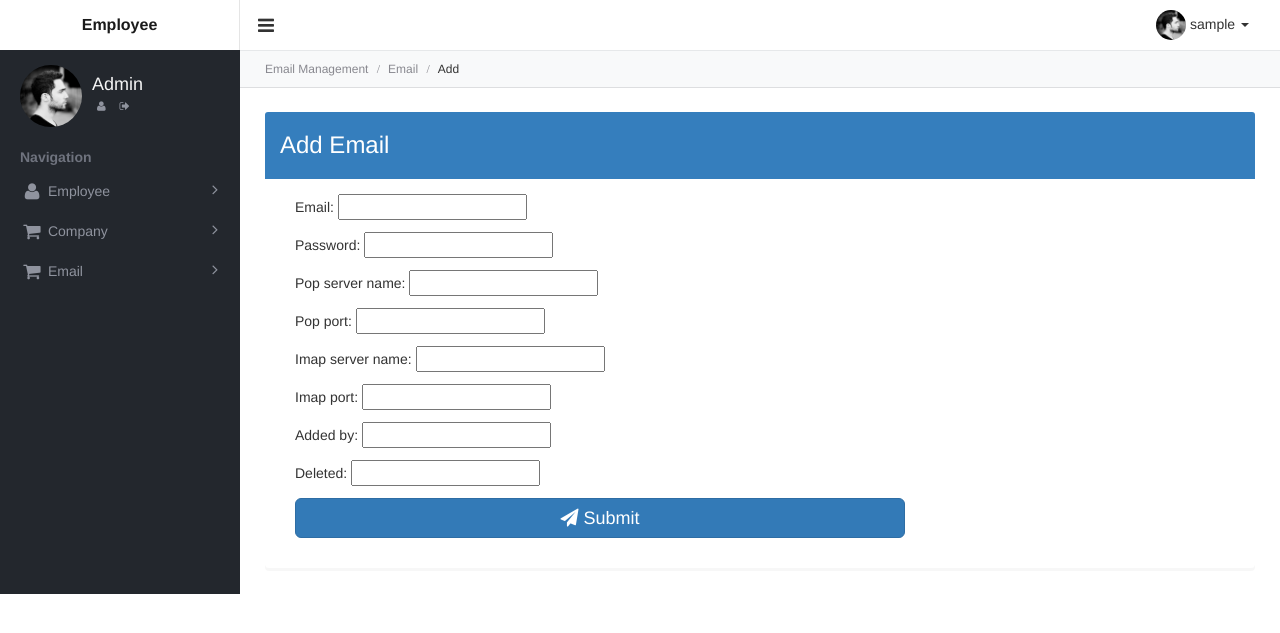
After one commit to Sonatrix/EmployeeManagement, a Django app: page /email/add in a window 1280 px wide. The commit adds this page. Shown: the top 633 px of the page. Run offline with Django 3.2, Linux system fonts and the light colour scheme; the visitor is signed in with stand-in values (Sample User, id 1); parts of the project's set-up code (start-up, migrations or seed data) failed here and were passed over; some libraries are stand-ins or nearby versions.

Commit message:
Add email add/edit/delete

```diff
--- a/Autotriage/forms.py
+++ b/Autotriage/forms.py
@@ -7,7 +7,7 @@ from django.utils.translation import ugettext_lazy as _
 from django.contrib.auth import get_user_model
 from django.utils import timezone
 
-from Autotriage.models import Employee, Company, CompanyServer, Branch, Contact
+from Autotriage.models import Employee, Company, CompanyServer, Branch, Contact, Email
 
 class AddEmployeeForm(forms.ModelForm):
 
@@ -41,3 +41,9 @@ class ContactForm(forms.ModelForm):
     class Meta:
         model = Contact
         exclude = ('added_date',)
+
+
+class EmailForm(forms.ModelForm):
+    class Meta:
+        model = Email
+        exclude = ('added_date',)
--- a/Autotriage/models.py
+++ b/Autotriage/models.py
@@ -74,3 +74,15 @@ class CompanyServer(models.Model):
     added_date = models.DateField(auto_now=True)
     added_by = models.IntegerField()
     deleted = models.IntegerField()
+
+
+class Email(models.Model):
+    email = models.EmailField(max_length=250,null=False,blank=False)
+    password = models.CharField(max_length=250, null=False, blank=False)
+    pop_server_name = models.CharField(max_length=200,null=False,blank=True)
+    pop_port = models.IntegerField(blank=False,null=False)
+    imap_server_name = models.CharField(max_length=200, null=False, blank=True)
+    imap_port = models.IntegerField(blank=False, null=False)
+    added_date = models.DateField(auto_now=True)
+    added_by = models.IntegerField()
+    deleted = models.IntegerField()
--- /dev/null
+++ b/Autotriage/templates/autotriage/email/add_email.html
@@ -0,0 +1,36 @@
+{% extends "autotriage/base.html" %}
+{% load static from staticfiles %}
+{% block app_title %}Add Email{% endblock %}
+{% block breadcrumb %}
+    <ol class="breadcrumb">
+        <li><a href=";">Email Management</a></li>
+        <li><a href="/email">Email</a></li>
+        <li class='active'><a href=";">Add</a></li>
+    </ol>
+{% endblock %}
+{% block app_body %}
+<div class="row">
+    <div class="col-lg-12">
+        <div class="panel panel-primary">
+            <div class="panel-heading">
+                <h3>Add Email</h3>
+            </div>
+            <!-- /.panel-heading -->
+            <div class="panel-body">
+                <form method='POST' action='/email/add' enctype='multipart/form-data'>
+                    <fieldset class='col-xs-8'>
+                        {{ form.as_p }}
+
+                        <div class='buttons form-group'>
+                            <button type="submit" class="btn btn-primary btn-lg btn-block"><i class="fa fa-send"></i>&nbsp;Submit</button>
+                        </div>
+                    </fieldset>
+                {% csrf_token %}</form>
+                <!-- /.form -->
+            </div>
+            <!-- /.panel-body -->
+        </div>
+        <!-- /.panel -->
+    </div>
+</div>
+{% endblock %}
--- a/Autotriage/templates/autotriage/navigation.html
+++ b/Autotriage/templates/autotriage/navigation.html
@@ -54,6 +54,19 @@
                         </li>
                     </ul>
                 </li>
+                <li class="nav-dropdown">
+                    <a href="#" title="Email">
+                        <i class="fa fa-lg fa-fw fa-shopping-cart"></i> Email
+                        <!-- <span class="label label-danger pull-right">New</span> -->
+                    </a>
+                    <ul class="nav-sub">
+                        <li>
+                            <a href="/email/" title="Email Management">
+                                <i class="fa fa-fw fa-caret-right"></i> Email Management
+                            </a>
+                        </li>
+                    </ul>
+                </li>
             {% endif %}
         </ul>
     </nav>
--- a/Autotriage/urls.py
+++ b/Autotriage/urls.py
@@ -5,6 +5,7 @@ import Autotriage.views.company as companyViews
 import Autotriage.views.server as serverViews
 import Autotriage.views.branch as branchViews
 import Autotriage.views.contact as contactViews
+import Autotriage.views.email as emailViews
 from django.contrib.auth import views as auth_views
 
 app_name = 'autotriage'
@@ -81,6 +82,20 @@ urlpatterns += [
         contactViews.editContact, name='editContact'),
 ]
 
+#emails
+urlpatterns += [
+    url(r'^email/$',
+        emailViews.emailList, name='emailList'),
+    url(r'^email/add$',
+        emailViews.addEmail, name='emailAdd'),
+    url(r'^email/detail/(?P<id>[0-9])/$',
+        emailViews.emailDetail, name='emailDetail'),
+    url(r'^email/delete/(?P<id>[0-9])/$',
+        emailViews.deleteEmail, name='deleteEmail'),
+    url(r'^email/(?P<id>[0-9])/edit$',
+        emailViews.editEmail, name='editEmail'),
+]
+
 #login views
 urlpatterns += [
     url(r'^login/$', auth_views.login, {'template_name': 'autotriage/registration/login.html'}, name='login'),
--- /dev/null
+++ b/Autotriage/views/email.py
@@ -0,0 +1,70 @@
+from django.shortcuts import render
+from django.core.exceptions import ObjectDoesNotExist
+from django.core.urlresolvers import reverse
+from django.http import HttpResponseRedirect, HttpResponse
+from django.contrib.auth.decorators import login_required
+from Autotriage.forms import EmailForm
+from Autotriage.models import Email
+
+
+@login_required
+def emailList(request):
+    emails = Email.objects.all()
+    return render(request,
+                  'autotriage/email/email_list.html',
+                  {
+                      'emails': emails
+                  }
+                  )
+
+
+@login_required
+def addEmail(request):
+     # if this is a POST request we need to process the form data
+    if request.method == 'POST':
+        # create a form instance and populate it with data from the request:
+        form = EmailForm(request.POST)
+        # check whether it's valid:
+        if form.is_valid():
+            form.save()
+            return HttpResponseRedirect('/email/')
+
+    # if a GET (or any other method) we'll create a blank form
+    else:
+        form = EmailForm()
+
+    return render(request, 'autotriage/email/add_email.html', {'form': form})
+
+
+def emailDetail(request,id):
+
+    email = Email.objects.get(id=id)
+    return render(request, 'autotriage/email/email_details.html', {'email': email, 'id': id})
+
+
+@login_required
+def deleteEmail(request,id):
+
+    email = Email.objects.get(id=id)
+    if email:
+        email.delete()
+    return HttpResponseRedirect('/email/')
+
+
+@login_required
+def editEmail(request, id):
+     # if this is a POST request we need to process the form data
+    email = Email.objects.get(id=id)
+    if request.method == 'POST':
+        # create a form instance and populate it with data from the request:
+        form = EmailForm(request.POST, instance=email)
+        # check whether it's valid:
+        if form.is_valid():
+            form.save()
+            return HttpResponseRedirect('/email/detail/' + str(id))
+
+    # if a GET (or any other method) we'll create a blank form
+    else:
+        form = EmailForm(instance=email)
+
+    return render(request, 'autotriage/email/edit_email.html', {'form': form, 'id': id})
```
Also changed, not shown: Autotriage/templates/autotriage/email/edit_email.html (added, +28 -0 lines), Autotriage/templates/autotriage/email/email_details.html (added, +35 -0 lines), Autotriage/templates/autotriage/email/email_list.html (added, +48 -0 lines), Autotriage/migrations/0011_email.py (added).
